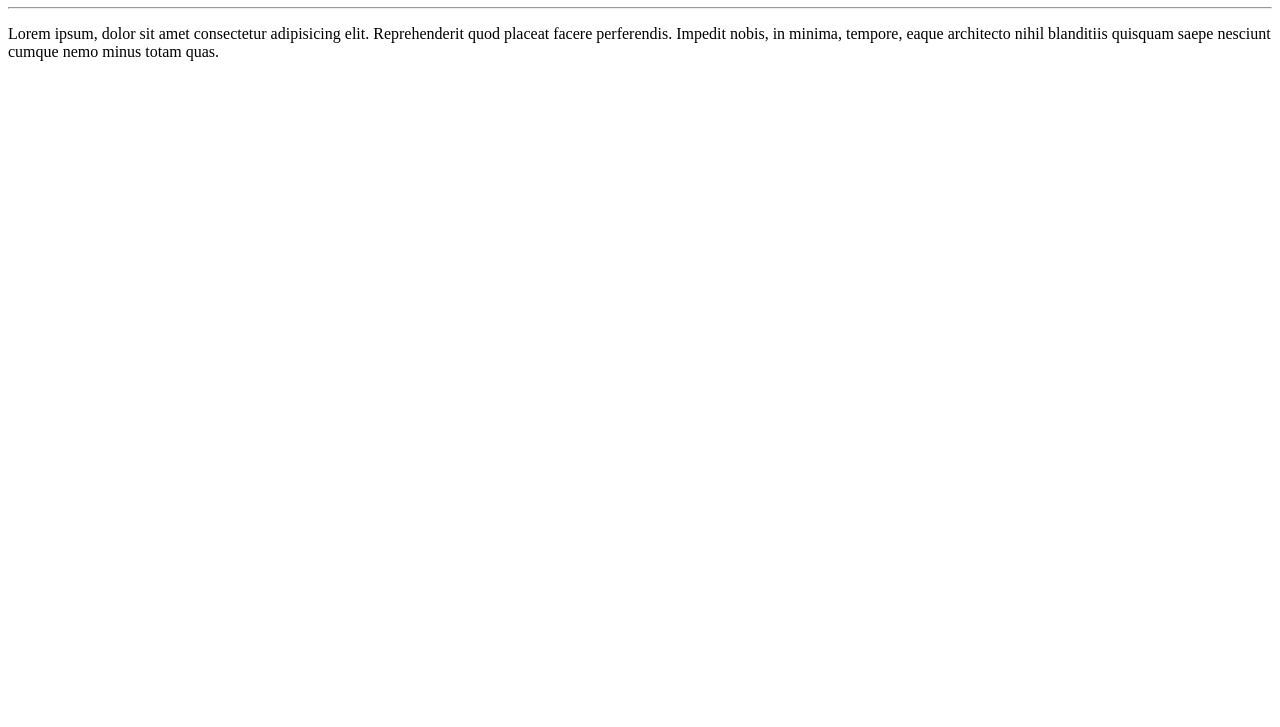
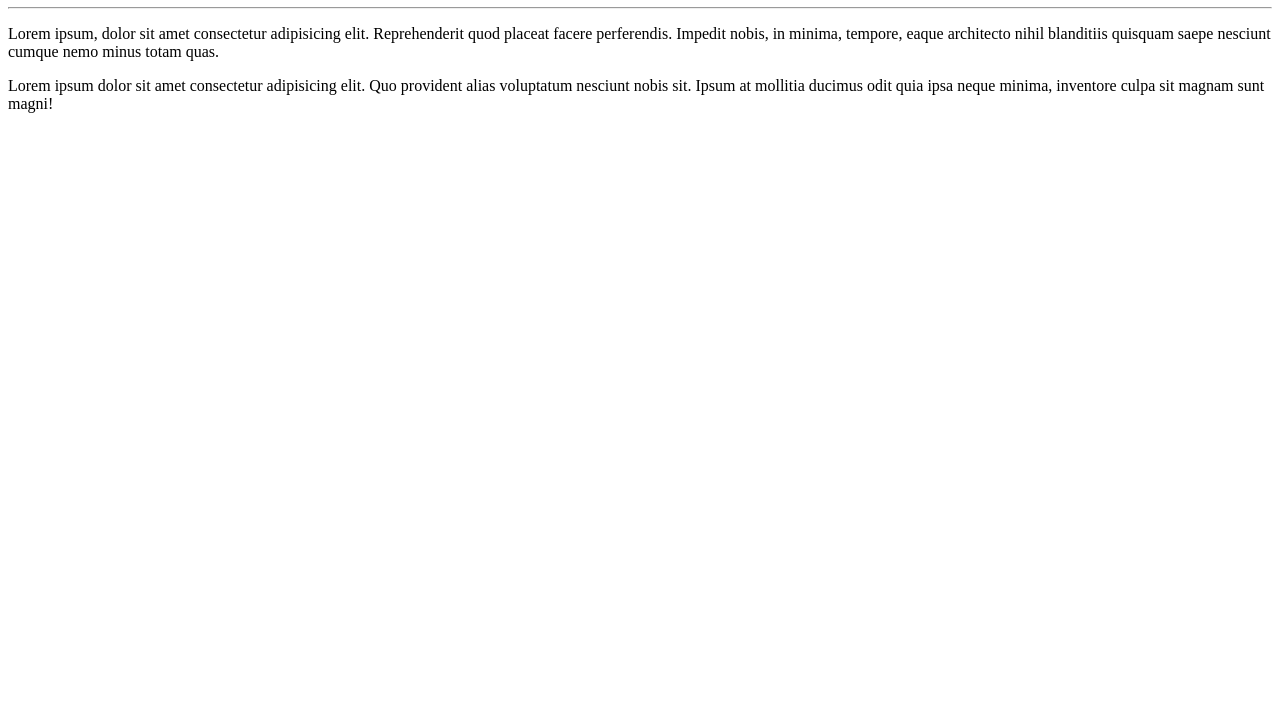
Before and after one commit to martinakbeck/Ola-Mundo, a plain HTML site: page site-exemplo/index.html in a window 1280 px wide. Shown: the part 73-800 px from the top of the page. Drawn offline with Linux system fonts and the light colour scheme.

Commit message:
Adicionei um parágrafo

```diff
--- a/site-exemplo/index.html
+++ b/site-exemplo/index.html
@@ -10,5 +10,6 @@
     <h1>Olá, Mundo!</h1>
     <hr>
     <p>Lorem ipsum, dolor sit amet consectetur adipisicing elit. Reprehenderit quod placeat facere perferendis. Impedit nobis, in minima, tempore, eaque architecto nihil blanditiis quisquam saepe nesciunt cumque nemo minus totam quas.</p>
+    <p>Lorem ipsum dolor sit amet consectetur adipisicing elit. Quo provident alias voluptatum nesciunt nobis sit. Ipsum at mollitia ducimus odit quia ipsa neque minima, inventore culpa sit magnam sunt magni!</p>
 </body>
 </html>
```
